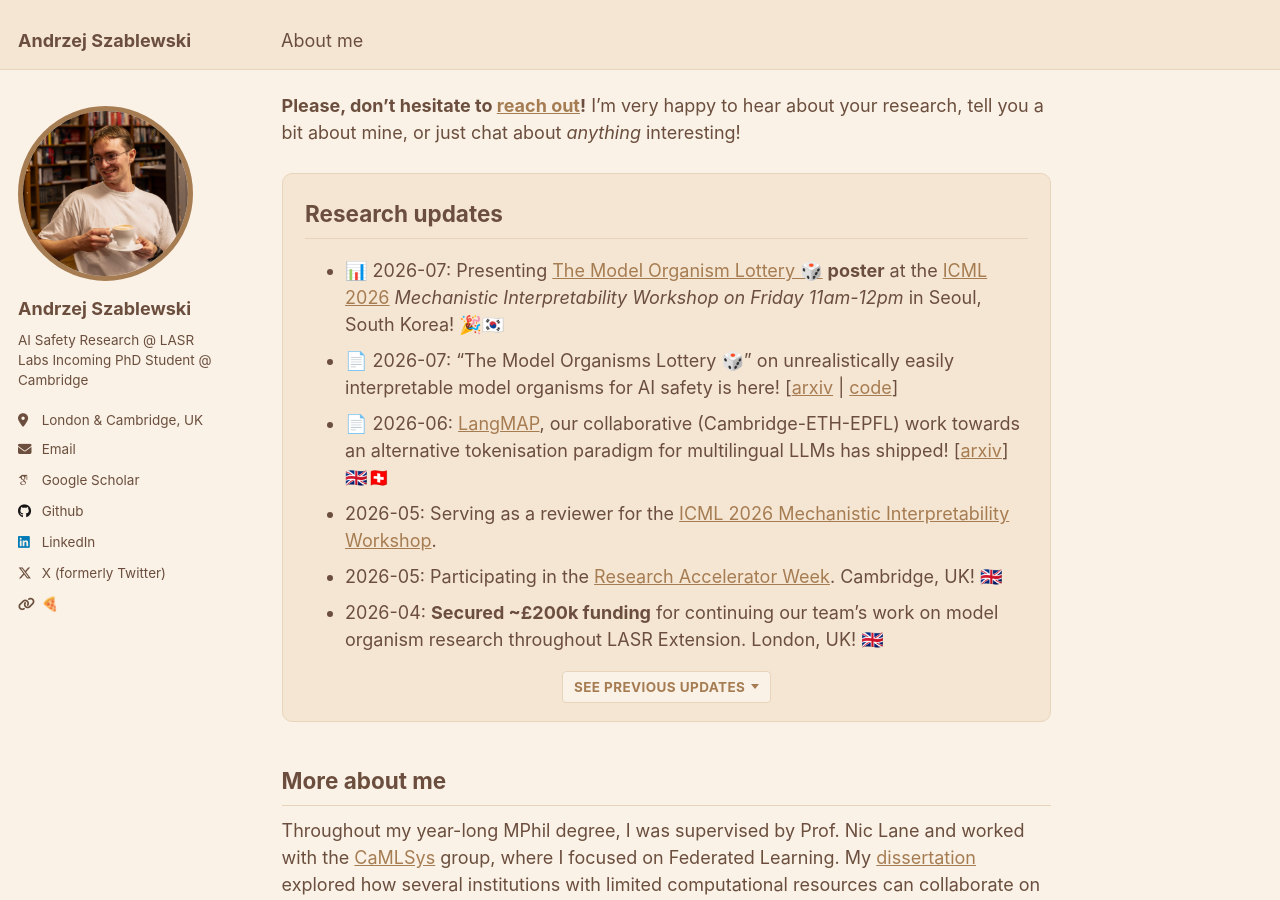
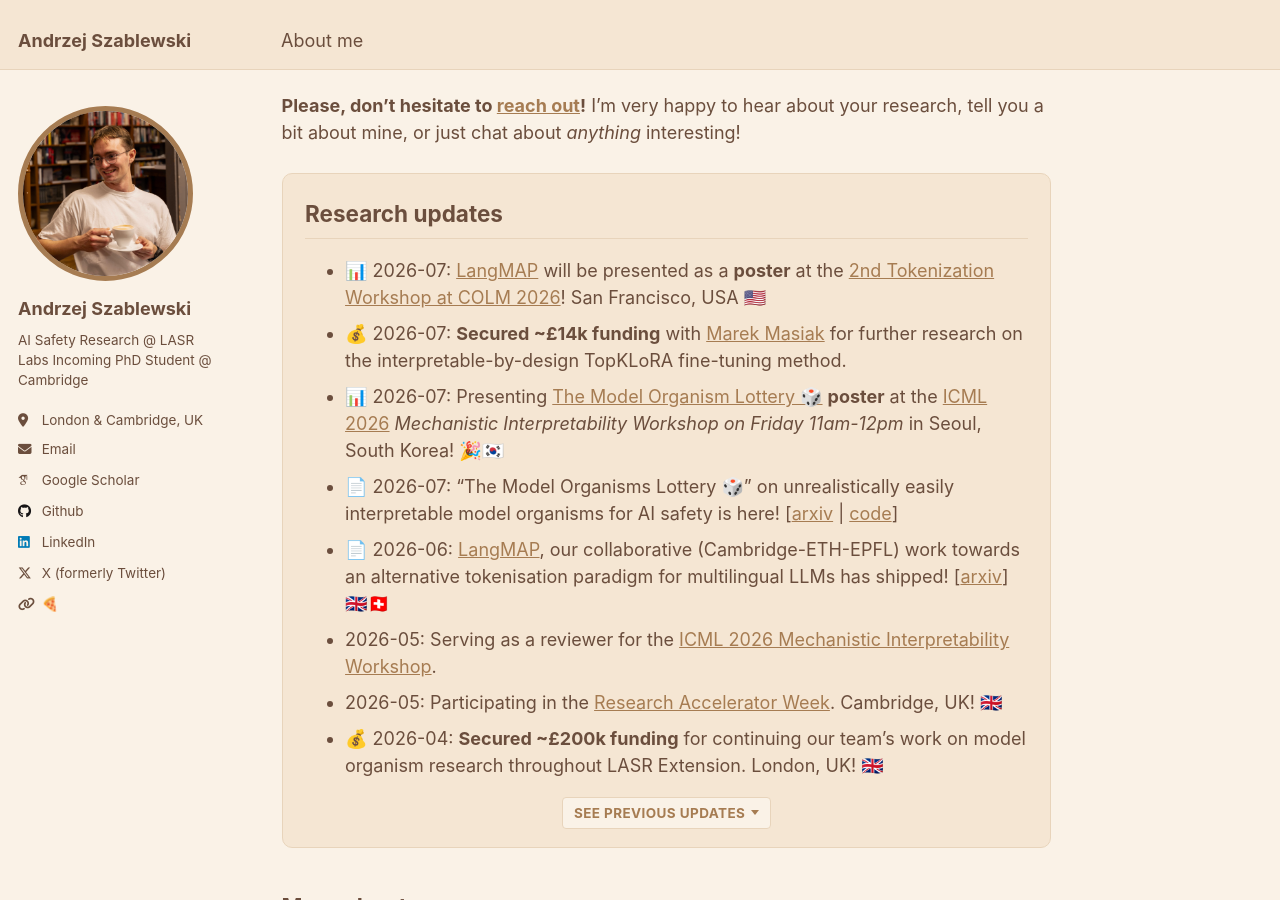
Before and after one commit to andrzejszablewski/andrzejszablewski.github.io, a Jekyll site: the page built from _pages/about.md, in a window 1280 px wide and 900 px high, scrolled down 292 px. Built offline with Jekyll 4.4.1, drawn with Linux system fonts in a browser that asks for light colours; some web fonts are replaced.

Commit message:
updated website
Signed-off-by: TheRootOf3 <aceszablewski@gmail.com>

```diff
--- a/_pages/about.md
+++ b/_pages/about.md
@@ -18,12 +18,14 @@ I'm an AI safety researcher at LASR Labs and a recent Computer Science graduate
 
 ## Research updates
 
+- 📊 2026-07: [LangMAP](https://arxiv.org/abs/2606.23566) will be presented as a **poster** at the [2nd Tokenization Workshop at COLM 2026](https://tokenization-workshop.github.io)! San Francisco, USA 🇺🇸
+- 💰 2026-07: **Secured ~£14k funding** with [Marek Masiak](https://www.linkedin.com/in/marekmasiak/) for further research on the interpretable-by-design TopKLoRA fine-tuning method.
 - 📊 2026-07: Presenting [The Model Organism Lottery 🎲](https://arxiv.org/abs/2607.01033) **poster** at the [ICML 2026](https://icml.cc/Conferences/2026) _Mechanistic Interpretability Workshop on Friday 11am-12pm_ in Seoul, South Korea! 🎉🇰🇷
 - 📄 2026-07: "The Model Organisms Lottery 🎲" on unrealistically easily interpretable model organisms for AI safety is here! \[[arxiv](https://arxiv.org/abs/2607.01033) \| [code](https://github.com/model-organisms-for-real/model-organism-lottery)\]
 - 📄 2026-06: [LangMAP](https://arxiv.org/abs/2606.23566), our collaborative (Cambridge-ETH-EPFL) work towards an alternative tokenisation paradigm for multilingual LLMs has shipped! \[[arxiv](https://arxiv.org/abs/2606.23566)\] 🇬🇧🇨🇭
 - 2026-05: Serving as a reviewer for the [ICML 2026 Mechanistic Interpretability Workshop](https://mechinterpworkshop.com).
 - 2026-05: Participating in the [Research Accelerator Week](https://www.meridiancambridge.org/research-accelerator-week). Cambridge, UK! 🇬🇧
-- 2026-04: **Secured ~£200k funding** for continuing our team's work on model organism research throughout LASR Extension. London, UK! 🇬🇧
+- 💰 2026-04: **Secured ~£200k funding** for continuing our team's work on model organism research throughout LASR Extension. London, UK! 🇬🇧
 
 <details class="updates-more" markdown="1">
 <summary>See previous updates</summary>
```
